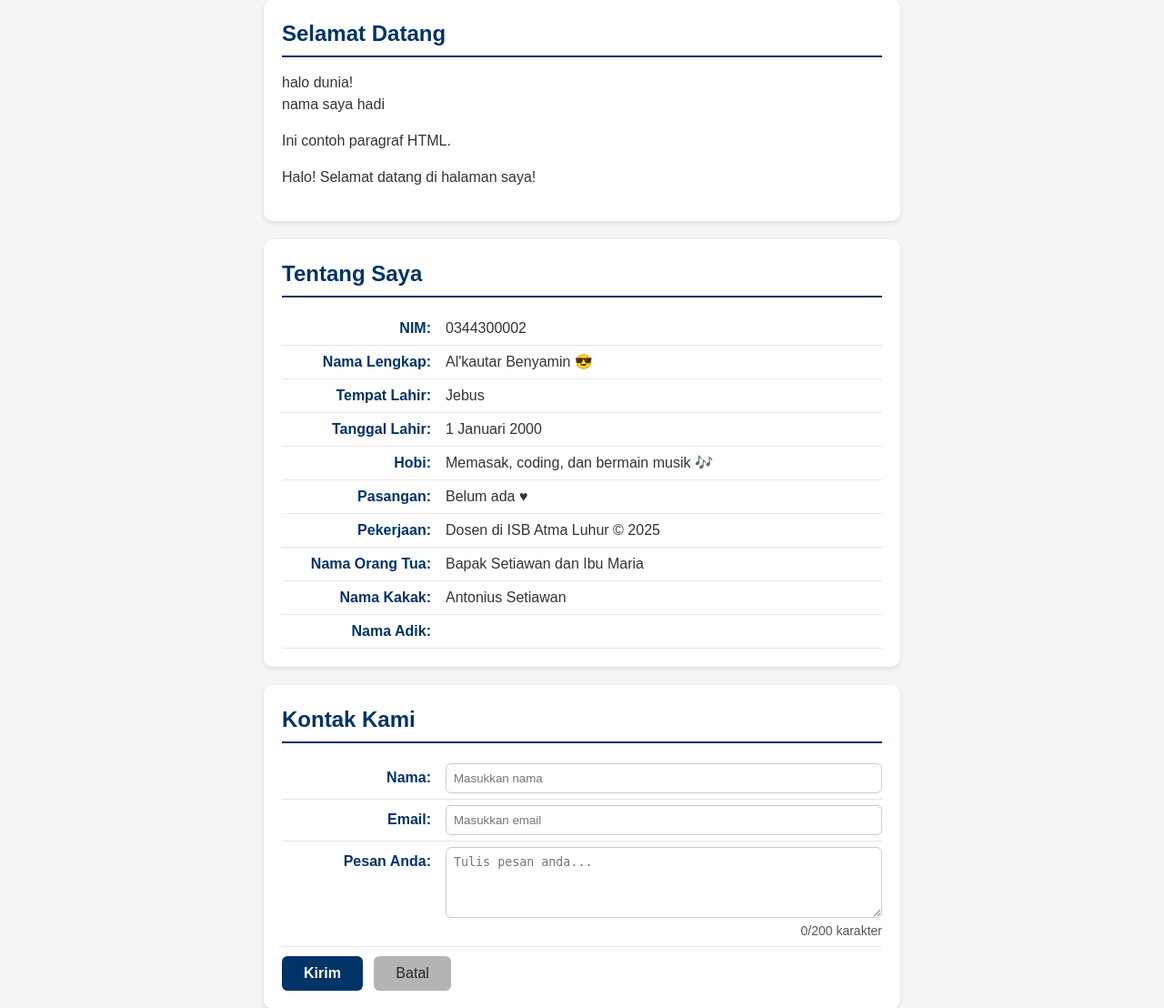
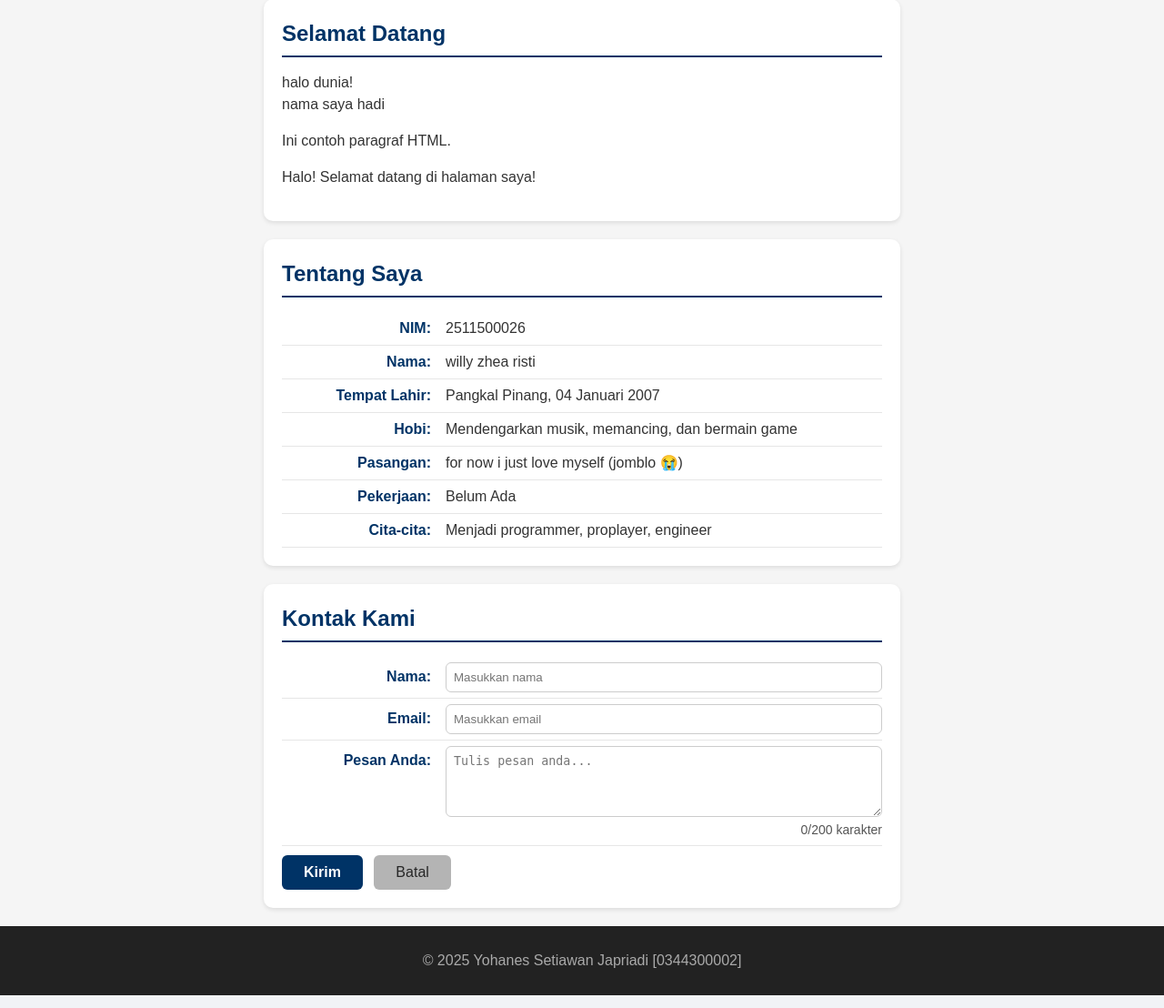
Before and after one commit to wily343/2511500026-PWD-TI1A-2526-1, a PHP site: page /pertemuan-08/index.php in a window 1280 px wide. Shown: the part 176-1284 px from the top of the page at 91% size. Run offline with PHP 8.4, Linux system fonts and the light colour scheme.

Commit message:
mengganti nama secion

```diff
--- a/pertemuan-08/index.php
+++ b/pertemuan-08/index.php
@@ -54,31 +54,23 @@ endif;
 
     <section id="about">
       <?php
-      $nim = 2511500010;
-      $NIM = '0344300002';
-      $nama = "Say'yid Abdullah";
-      $Nama = 'Al\'kautar Benyamin';
-      $tempat = "Jebus";
-      ?>
-      <h2>Tentang Saya</h2>
-      <p><strong>NIM:</strong>
-        <?php
-        echo $NIM;
-        ?>
-      </p>
-      <p><strong>Nama Lengkap:</strong>
-        <?php
-        echo $Nama;
-        ?> &#128526;
-      </p>
-      <p><strong>Tempat Lahir:</strong> <?php echo $tempat; ?></p>
-      <p><strong>Tanggal Lahir:</strong> 1 Januari 2000</p>
-      <p><strong>Hobi:</strong> Memasak, coding, dan bermain musik &#127926;</p>
-      <p><strong>Pasangan:</strong> Belum ada &hearts;</p>
-      <p><strong>Pekerjaan:</strong> Dosen di ISB Atma Luhur &copy; 2025</p>
-      <p><strong>Nama Orang Tua:</strong> Bapak Setiawan dan Ibu Maria</p>
-      <p><strong>Nama Kakak:</strong> Antonius Setiawan</p>
-      <p><strong>Nama Adik:</strong> <?php echo $sespesan ?></p>
+        $nim = "2511500026";
+        $Nama = "willy zhea risti";
+        $TempatLahir = "Pangkal Pinang, 04 Januari 2007";
+        $Hobi = "Mendengarkan musik, memancing, dan bermain game";
+        $Pasangan = "for now i just love myself (jomblo 😭)";
+        $Pekerjaan = "Belum Ada";
+        $citacita = "Menjadi programmer, proplayer, engineer";
+    ?>
+
+    <h2>Tentang Saya</h2>
+    <p><strong>NIM:</strong> <?php echo $nim; ?></p>
+    <p><strong>Nama:</strong> <?php echo $Nama; ?></p>
+    <p><strong>Tempat Lahir:</strong> <?php echo $TempatLahir; ?></p>
+    <p><strong>Hobi:</strong> <?php echo $Hobi; ?></p>
+    <p><strong>Pasangan:</strong> <?php echo $Pasangan; ?></p>
+    <p><strong>Pekerjaan:</strong> <?php echo $Pekerjaan; ?></p>
+    <p><strong>Cita-cita:</strong> <?php echo $citacita; ?></p>
     </section>
 
     <section id="contact">
```
